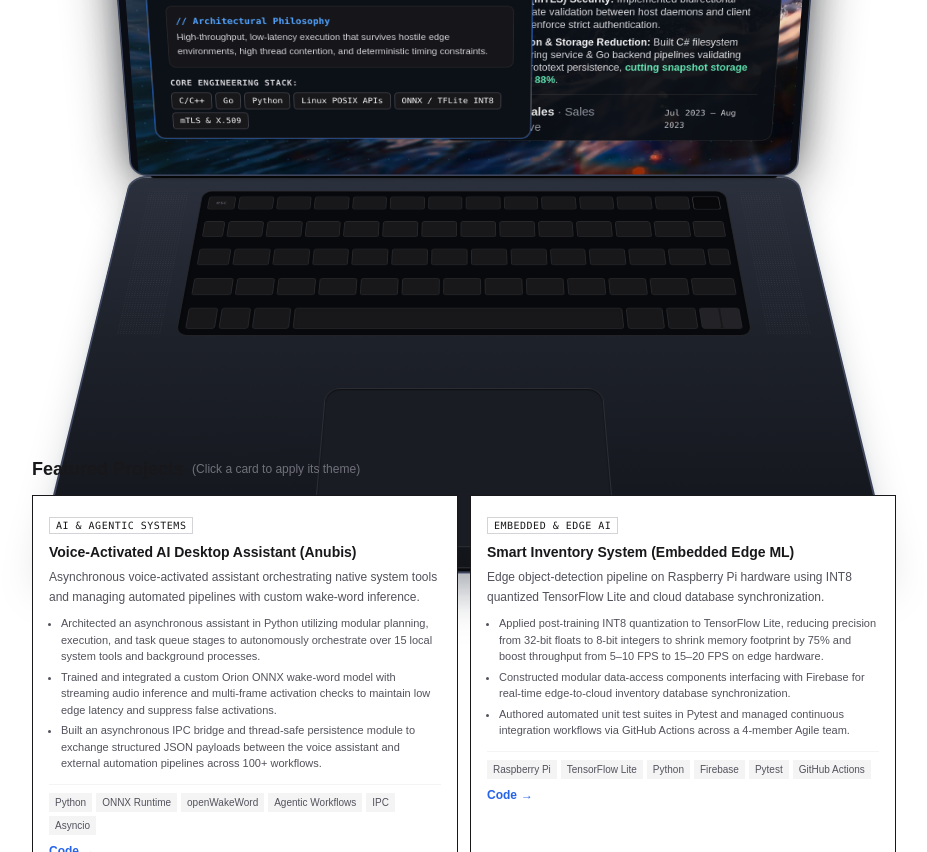
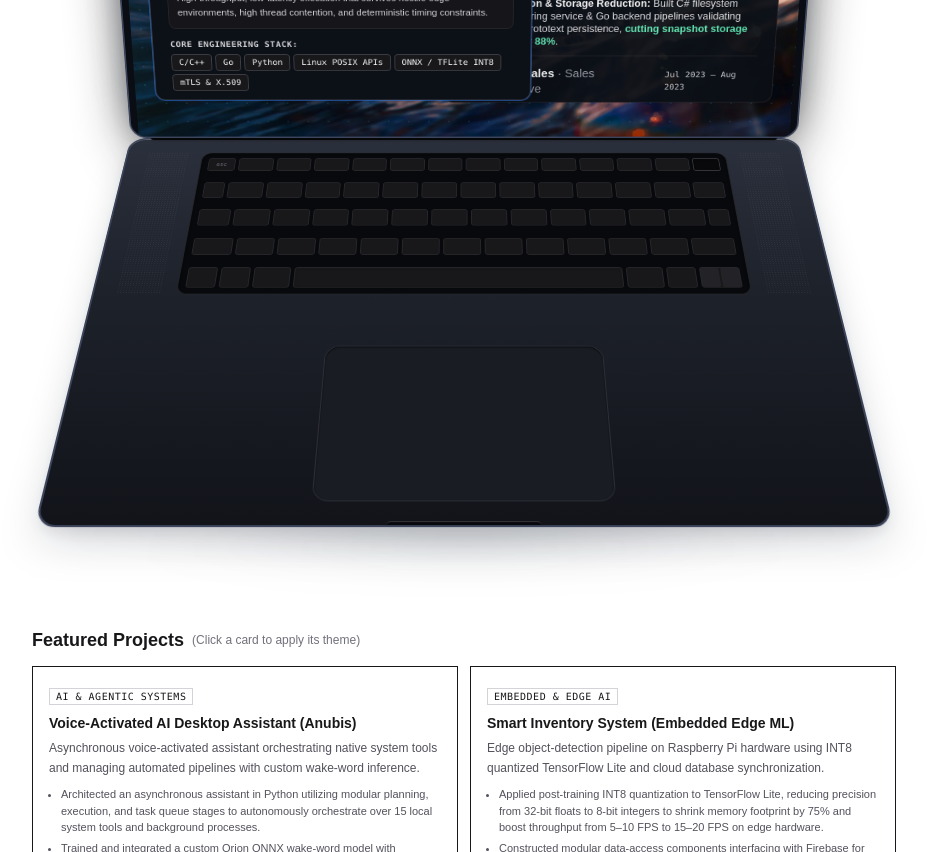
Before and after one commit to agrimkasaju/portfolio, a React (Vite) app: page / in a window 1280 px wide. Shown: the part 600-1452 px from the top of the page, without its empty margins (169-1096 px from the left). Built offline with nearby package versions, Linux system fonts and the light colour scheme; no server answers; a web font is replaced by a local one.

Commit message:
fix(spacing): increase showcase container design height and margin to prevent overlap with featured projects

```diff
--- a/src/MacbookShowcase.jsx
+++ b/src/MacbookShowcase.jsx
@@ -125,7 +125,7 @@ export const MacbookShowcase = ({
   const containerRef = useRef(null)
   const [scale, setScale] = useState(1)
   const DESIGN_WIDTH = 920
-  const DESIGN_HEIGHT = 800
+  const DESIGN_HEIGHT = 960
 
   useEffect(() => {
     if (!containerRef.current) return
@@ -270,7 +270,7 @@ export const MacbookShowcase = ({
   const currentWallpaper = WALLPAPERS[activeWallpaperIndex]
 
   return (
-    <section ref={sectionRef} className="reveal mb-10 sm:mb-14 overflow-visible pt-2 sm:pt-4">
+    <section ref={sectionRef} className="reveal mb-16 sm:mb-20 overflow-visible pt-1 sm:pt-3">
       {/* Spacious Bounding Box - Scales proportionally on mobile or expands to 100% in display-zoom mode */}
       <div
         ref={containerRef}
@@ -349,7 +349,7 @@ export const MacbookShowcase = ({
                   ? isMobile
                     ? '0px'
                     : '10px'
-                  : '480px',
+                  : '420px',
                 flexShrink: 0,
                 transition: 'transform 800ms cubic-bezier(0.16, 1, 0.3, 1), margin-top 800ms cubic-bezier(0.16, 1, 0.3, 1), width 500ms ease'
               }}
```
Also changed, not shown: 1 other file (tests, documents, lock files or other folders).
